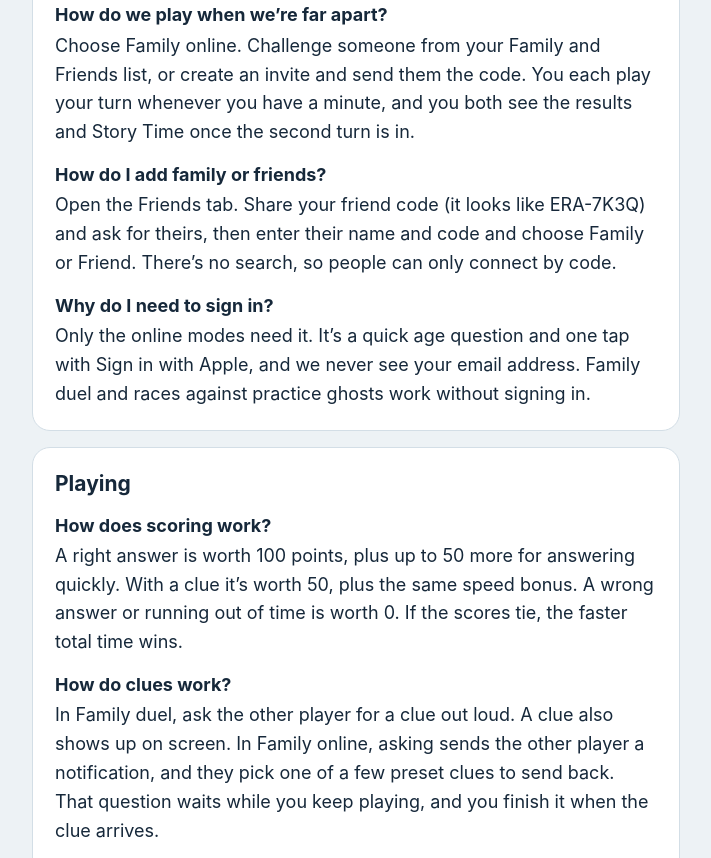
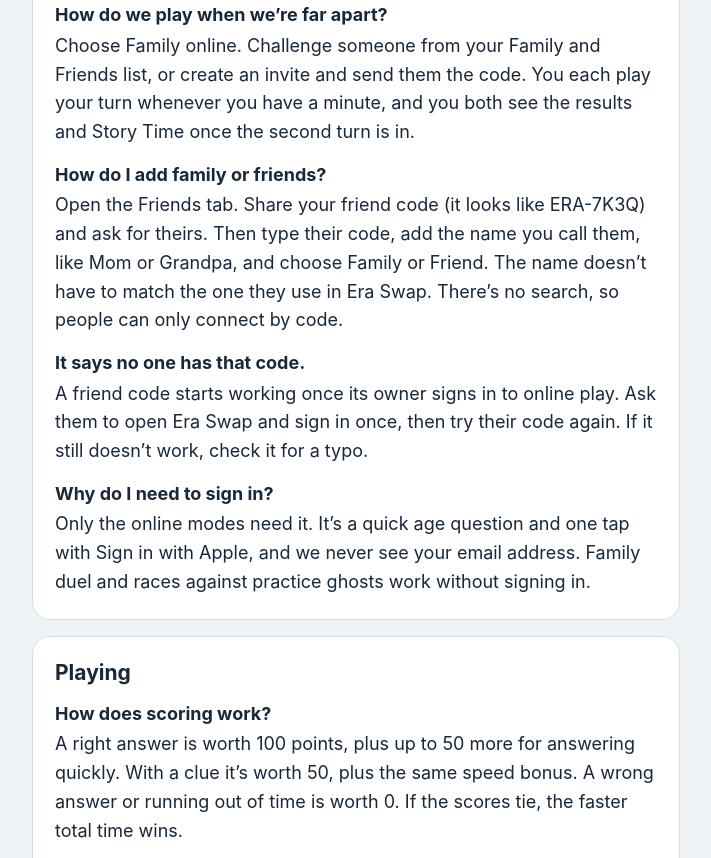
Before and after one commit to Durk23/era-swap-site, a plain HTML site: page support.html in a window 1280 px wide. Shown: the part 651-1509 px from the top of the page, without its empty margins (284-995 px from the left). Drawn offline with Linux system fonts and the light colour scheme.

Commit message:
Help page: $0.99 price and friend code tips
Co-Authored-By: Claude Opus 5.5 <noreply@anthropic.com>

```diff
--- a/support.html
+++ b/support.html
@@ -41,7 +41,9 @@
     <h3>How do we play when we’re far apart?</h3>
     <p>Choose Family online. Challenge someone from your Family and Friends list, or create an invite and send them the code. You each play your turn whenever you have a minute, and you both see the results and Story Time once the second turn is in.</p>
     <h3>How do I add family or friends?</h3>
-    <p>Open the Friends tab. Share your friend code (it looks like ERA-7K3Q) and ask for theirs, then enter their name and code and choose Family or Friend. There’s no search, so people can only connect by code.</p>
+    <p>Open the Friends tab. Share your friend code (it looks like ERA-7K3Q) and ask for theirs. Then type their code, add the name you call them, like Mom or Grandpa, and choose Family or Friend. The name doesn’t have to match the one they use in Era Swap. There’s no search, so people can only connect by code.</p>
+    <h3>It says no one has that code.</h3>
+    <p>A friend code starts working once its owner signs in to online play. Ask them to open Era Swap and sign in once, then try their code again. If it still doesn’t work, check it for a typo.</p>
     <h3>Why do I need to sign in?</h3>
     <p>Only the online modes need it. It’s a quick age question and one tap with Sign in with Apple, and we never see your email address. Family duel and races against practice ghosts work without signing in.</p>
   </section>
@@ -78,7 +80,7 @@
   <section class="card">
     <h2>Buying Era Swap</h2>
     <h3>What does it cost?</h3>
-    <p>Era Swap is US$5.99 on the App Store, paid once. That covers every way to play, online games as often as you like, and all nine practice ghosts. There are no ads, no subscription and nothing else to buy.</p>
+    <p>Era Swap is US$0.99 on the App Store, paid once. That covers every way to play, online games as often as you like, and all nine practice ghosts. There are no ads, no subscription and nothing else to buy.</p>
     <h3>Does everyone need their own copy?</h3>
     <p>For Family duel, one phone or iPad is enough, since you pass it back and forth. To play online, each person needs Era Swap on their own device.</p>
     <h3>I got Era Swap when it was free. Do I have to pay now?</h3>
```
